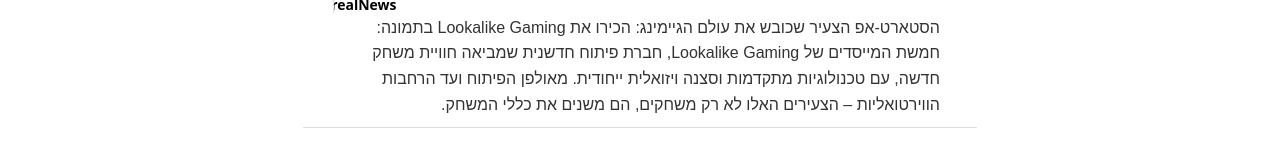
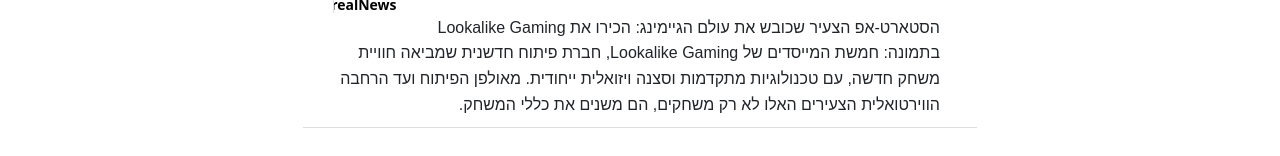
Before and after one commit to noamc24/FinalIg, a plain HTML site: page html/feed.html in a window 1280 px wide. Shown: the part 851-1007 px from the top of the page. Drawn offline with nearby package versions, Linux system fonts and the light colour scheme; grey boxes are pictures that could not be loaded.

Commit message:
Fixed a post and share btn

```diff
--- a/css/Feed.css
+++ b/css/Feed.css
@@ -663,6 +663,7 @@
   transform: scale(1.1);
 }
 .share-btn{
+color: var(--comments-color);
 border: none;
 border-radius: 0;
 background-color: transparent;
@@ -717,7 +718,6 @@
   text-align: right;
   font-family: "Heebo", "Arial", sans-serif;
   line-height: 1.6;
-  color: #333;
   font-size: 16px;
   max-width: 600px;
   margin: auto;
--- a/html/feed.html
+++ b/html/feed.html
@@ -263,8 +263,10 @@
           <span class="username">unrealNews</span>
           <p class="news-text">
           הסטארט-אפ הצעיר שכובש את עולם הגיימינג:
-          הכירו את Lookalike Gaming בתמונה: חמשת המייסדים של Lookalike Gaming, חברת פיתוח חדשנית שמביאה חוויית משחק חדשה, עם טכנולוגיות מתקדמות וסצנה ויזואלית ייחודית.
-          מאולפן הפיתוח ועד הרחבות הווירטואליות – הצעירים האלו לא רק משחקים, הם משנים את כללי המשחק.
+          הכירו את Lookalike Gaming
+          <br>
+          בתמונה: חמשת המייסדים של Lookalike Gaming, חברת פיתוח חדשנית שמביאה חוויית משחק חדשה, עם טכנולוגיות מתקדמות וסצנה ויזואלית ייחודית.
+          מאולפן הפיתוח ועד הרחבה הווירטואלית הצעירים האלו לא רק משחקים, הם משנים את כללי המשחק.
           </p>
 
         </div>
```
